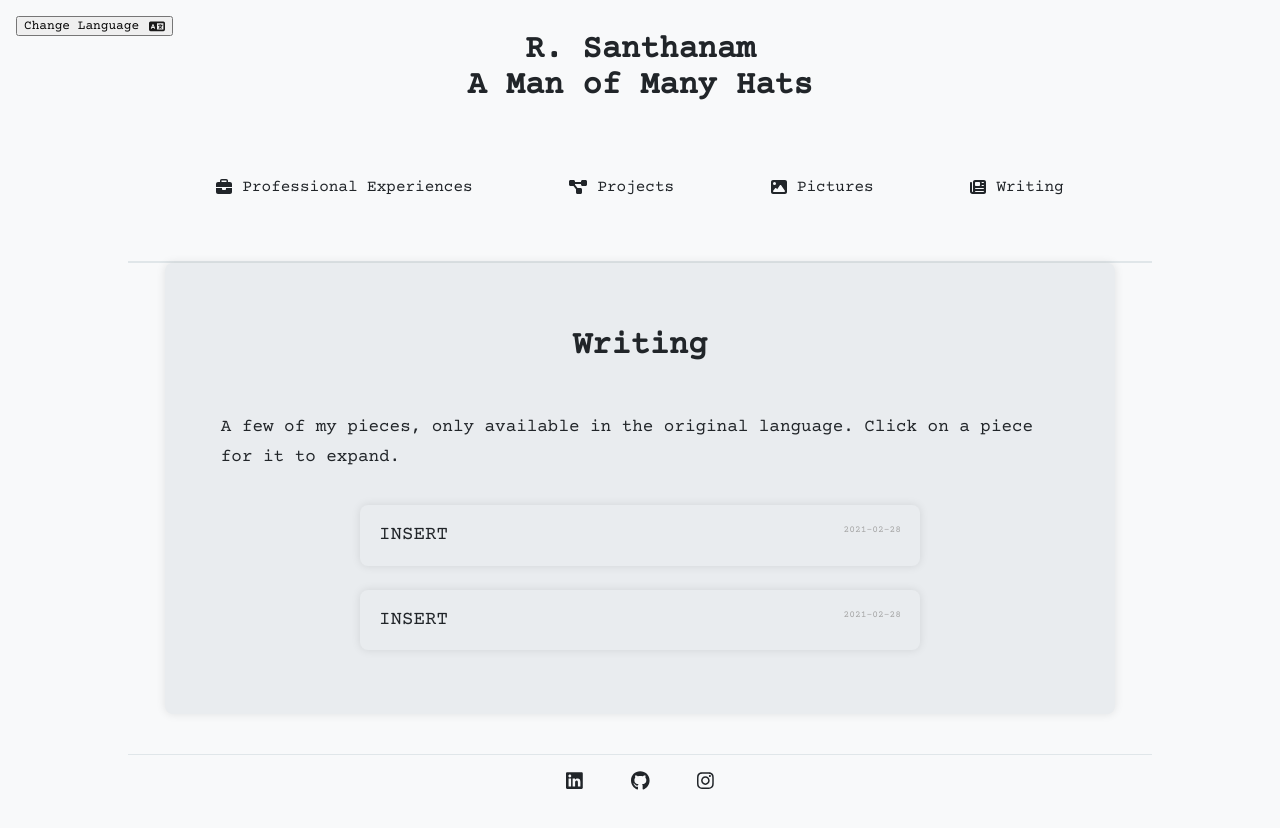
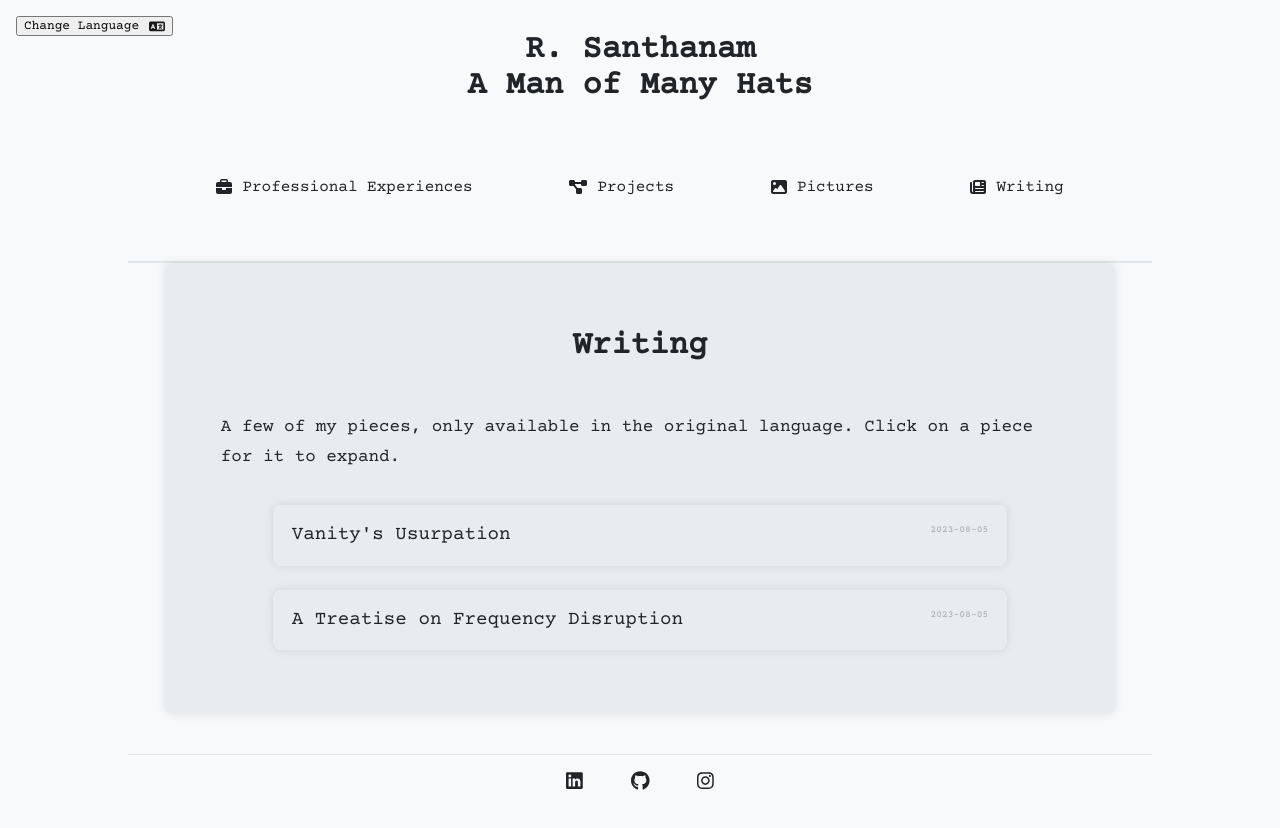
Before and after one commit to rishisant/santanamu_web, a React (Create React App) app: page /writing in a window 1280 px wide. Shown: the top 828 px of the page. Built offline with nearby package versions, Linux system fonts and the light colour scheme; a web font is replaced by a local one.

Commit message:
[NF] Writing complete

```diff
--- a/src/App.css
+++ b/src/App.css
@@ -227,7 +227,7 @@ footer {
 }
 
 .writing_container:hover {
-  transform: scale(1.05);
+  transform: scale(1.025);
   box-shadow: 0 10px 20px rgba(0, 0, 0, 0.2);
   cursor: pointer;
   transition: transform 0.5s ease-in-out, box-shadow 0.5s ease-in-out;
@@ -248,7 +248,7 @@ footer {
 }
 
 .piece_of_writing {
-  font-size: 1.1rem;
+  font-size: 1rem;
   line-height: 1.7;
   text-align: justify;
   padding: 1.5rem;
@@ -312,7 +312,7 @@ footer {
   }
 
   .writing_container {
-    width: 60%;
+    width: 80%;
     margin-bottom: 1.5rem;
   }
 
@@ -402,7 +402,7 @@ footer {
   }
 
   .writing_container {
-    width: 60%;
+    width: 80%;
     margin-bottom: 1rem;
   }
 
--- a/src/Writing.js
+++ b/src/Writing.js
@@ -98,25 +98,57 @@ const Writing = () => {
 
                 <div className="writing_container" onClick={() => entry_on_click("2")}>
                     <div className="date_of_writing">
-                        2021-02-28
+                        2023-08-05
                     </div>
                     <div className="title_of_writing">
-                        INSERT
+                        Vanity's Usurpation
                     </div>
                     <div className="piece_of_writing" wid="2" style={{ display: "none" }}>
-                        Lorem ipsum dolor sit amet. Lorem ipsum dolor sit amet. Lorem ipsum dolor sit amet. Lorem ipsum dolor sit amet.
+                    I feel compelled to elaborate on vanity’s usurpation. Vanity is similar to wine – do not look on the wine when it is red, when it sparkles in the cup, when it swirls around smoothly; at the last it biteth like a serpent, and stingeth like an adder. Scripture provides timeless wisdom in this regard, offering an apt metaphor to elucidate my apprehensions regarding vanity.
+                    <br></br><br></br>
+                    In its quintessence, vanity is synonymous with futility. Actions purported ‘in vain’ often hint at the fruitlessness of the undertaking, an illusion of progress signifying naught but shallow triumphs. We have people in our society today dedicate their lives to vanity – to online personas or larger than life caricatures of truly flawed humans.
+                    <br></br><br></br>
+                    These portrayals, glossed over with the veneer of invincibility, sketch images of beings untouched by trials or tribulations. They present a reality where every challenge is conquerable, where celestial heights are mere stepping stones and the echo of competition is non-existent. The intent behind this overly-polished façade, however, only serves to bring the spotlight on a deep-seated insecurity, much like an inflaming thorn continually festering beneath a poorly applied salve.
+                    <br></br><br></br>
+                    Humility, ever the quiet virtuoso, often reverberates with a wisdom far more profound than the loud clamour of vanity. People liken humility to underestimation, when it reality it is the perfect estimation. Truth be told, you don’t know how life will go. You don’t even know how the next 5 seconds will go. You are not a God, who can visualize every consequence of every event within instantaneous time – as bounded by the limitations of humanity, there is often but one course strewn before you: to wait, to observe, and to surrender to the currents of time.
+                    <br></br><br></br>
+                    Albeit a slightly shorter entry than my previous one – mostly because the shop I’m at is about to close, I hope this poignant piece helps guide you through the obscure labyrinth of self-reflection. Because my friend, at the end of vanity, is emptiness.
+                    <br></br><br></br>
+                    <div style={{ float: "right" }}> - R. Santhanam </div>
                     </div>
                 </div>
 
                 <div className="writing_container" onClick={() => entry_on_click("1")}>
                     <div className="date_of_writing">
-                        2021-02-28
+                        2023-08-05
                     </div>
                     <div className="title_of_writing">
-                        INSERT
+                        A Treatise on Frequency Disruption
                     </div>
                     <div className="piece_of_writing" wid="1" style={{ display: "none" }}>
-                        Lorem ipsum dolor sit amet. Lorem ipsum dolor sit amet. Lorem ipsum dolor sit amet. Lorem ipsum dolor sit amet.
+                        Humanity has always had a unique relationship with sound and silence; the rhythm of words spoken in love, the comforting lull of our own breath, the sweet exchange of melodies and harmonies in a symphony. How ironic it is, then, that as I sit to write this essay, I find sound as my foe, rather than my friend. I’m sitting right now, in a coffee shop, ensnared by the grinding cacophony of inelegant and insufferable modern music – my own headphonic sanctuary serving as my only refuge from the onslaught of discordant acoustics. Oh, how I yearn to be instead encased in the lulling whispers of nature undisturbed; where the soft sigh of a breeze and the enchanting song of the avian are my sole companions. Alas, as they say, beggars cannot be choosers.
+                        <br></br><br></br>
+                        With such a sentiment reverberating in my thoughts, I find myself compelled to delve into the exploration of a reality that both intrigues and concerns me – the pervasive, and quite disruptive impact of modern technologies and the frequencies which they emit.
+                        <br></br><br></br>
+                        The seismic shift our world experienced as a result of the COVID pandemic has undeniably thrust us into an unprecedented digital epoch. Although the world was shaping to be increasingly more digitized – foreshadowed by society’s reliance on social media for information consumption, the dehumanization of persons through digital avatars and pixelizations – the loss of individuality through consumption of the same content, utilization of the same language… A simultaneous dumbing down of society at large, so to speak. It's as if we have all been reborn, not as creatures of flesh and blood, but as spectral "internet-beings." We now bow, almost religiously, in servitude to the ever-present digital realm, entrusting everything from our livelihoods to our educations, and even our social interactions, to its precarious altar.
+                        <br></br><br></br>
+                        Undeniably, this new era of virtual existence is not without its merits. In the blink of an eye, our curiosities can be catered to, and our worldviews broadened, with just the swift depression of a key. Yet, herein lies the paradox - can we blindly trust this rapid influx of information? Can we innocuously depend on the gatekeepers of internet knowledge, who have held a less than pristine track record?
+                        <br></br><br></br>
+                        In drawing from this premise, my inquisitive nature leads me further. I find myself drawn to the prodigious work of Nikola Tesla, whose theories, buried deep within the digital mines of the internet, have provoked me to question the foundations of our relationship with technology. Tesla's theorization of the Aether and the impacts of Electromagnetic Fields (EMF) on the human psyche and physical well-being have struck a chord within my consciousness, sending me on a spiral for the truth – as I feel our current explanations of the world are lacking in sufficiency.
+                        <br></br><br></br>
+                        It seems to me that we, as a species, often stand on the precipice of comprehension. We stand asserting the dominion of science, yet oblivious to the supernatural and divine tapestry that cloaks reality. For these frequencies we so casually interact with are carriers of unseen forces, modulating the matrix of time and space itself.
+                        <br></br><br></br>
+                        Every flicker of our screens, every beep of our devices, sends out a symphony of frequencies; frequencies that subtly penetrate our defensive barriers, leaving perhaps indelible imprints on our minds and bodies. Frequency, dear reader, is not simply a scientific term to be relegated to the pages of an electronics textbook; it is the secret language of our universe and a silent orchestrator of life as we know it.
+                        <br></br><br></br>
+                        I personally enjoy self-experimentation – I use inductivism substantially within the bounds of understanding and comprehension, aiming to better understand the world through focusing on what most are blind to. It’s a world where distraction governs and stimulation rules, a world that seems oblivious to the chains that bind the human spirit and cloud the intellect. This blindness astounds me, especially when connected to the evident decline in mental health. The unassuming instigator? Electronic technology.
+                        <br></br><br></br>
+                        When it's time for me to dive deep into thought, to grapple with complex concepts, or bulldoze through mentally demanding tasks, distancing myself from electronic devices becomes crucial. It's a ritual that works wonders. Tucked away in a cabinet or banished behind closed doors, my phone would sit idle, ridding my environment of that incessant pull towards mindless scrolling and trivial digital diversions. The result? A significant boost in cognitive function, a newfound resilience against the temptations of vagrant consumption and vain endeavors.
+                        <br></br><br></br>
+                        Incorporating this discipline into my life hasn't just been beneficial—it's been transformative. It's allowed me to truly live life, free from the shackles of screen enslavement. Life isn't meant to be spent imprisoned within pixels, confined to the perimeters of a phone screen. Existence is about conscious presence, exploration, creation, and the profound interactions with reality that come with it. We lose that essence when we surrender to the digital caricatures that we become when trapped in the echo chambers of the internet.
+                        <br></br><br></br>
+                        You know, after writing this, I feel the call of the tangible world outside. A call to partake in the simple pleasure of lighting a cigarette, accompanied only by my thoughts and the embrace of nature. Isn't there a tranquility in that - laying back on the cool, forgiving grass, looking up at the vast expanse of the sky? Perhaps, for a moment at least, it’s possible to find peace in just being, away from the relentless tides of the digital sea.
+                        <br></br><br></br>
+                        <div style={{ float: "right" }}> - R. Santhanam </div>
                     </div>
                 </div>
 
--- a/src/locales/jp.json
+++ b/src/locales/jp.json
@@ -110,5 +110,5 @@
     "pictures_desc_label": "ストーカーに捧げる…",
 
     "writing_title": "作文",
-    "writing_desc": "僕の作品の一部です。クリックすると、作品が展開されます。"
+    "writing_desc": "僕の作品の一部です。クリックすると、作品が展開されます。翻訳はなくてすみません。"
 }
```
